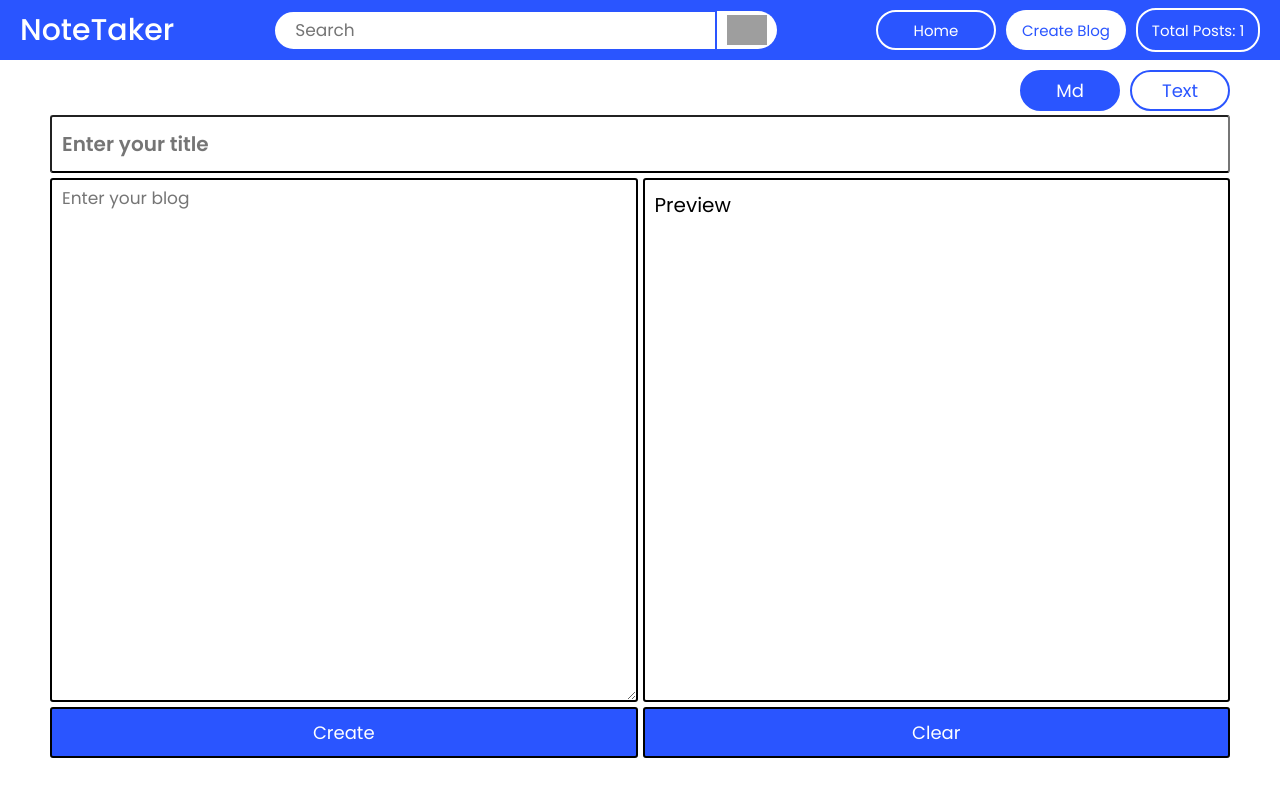
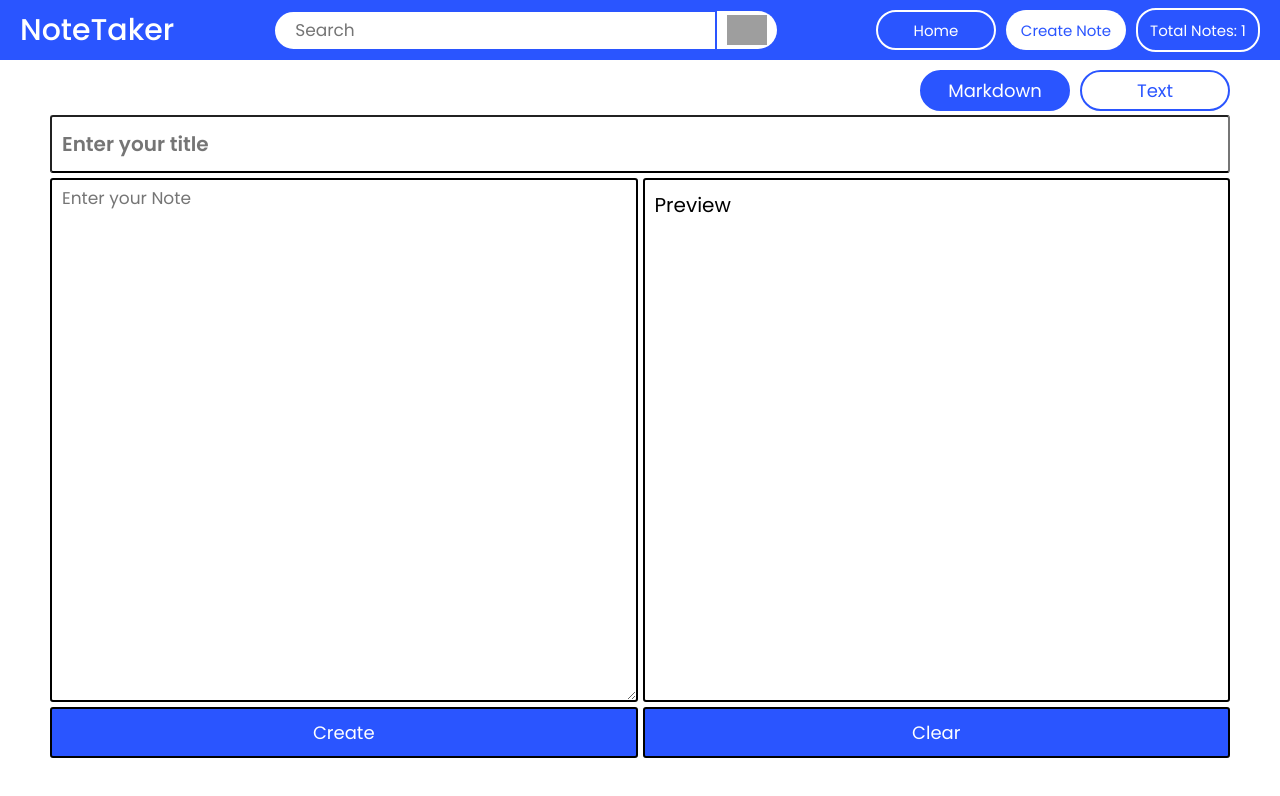
Before and after one commit to chaanakyaaM/NoteTaker, a React (Create React App) app: page /add in a window 1280 px wide. Shown: the top 796 px of the page. Built offline with nearby package versions, Linux system fonts and the light colour scheme; grey boxes are pictures that could not be loaded.

Commit message:
changed the words from blog to note

```diff
--- a/src/App.css
+++ b/src/App.css
@@ -336,7 +336,7 @@ a {
   top: 70px;
 }
 .selector > .choice{
-  width: 100px;
+  width: 150px;
   padding: 5px 10px;
   border-radius: 50px;
   background-color: white;
--- a/src/components/Navbar.js
+++ b/src/components/Navbar.js
@@ -14,8 +14,8 @@ export default function Navbar({ logo, add, setadd, len }) {
     }
     else if (searchval.length===0){
       navigate('/');
-    }
-}
+  }
+ }
 
   return (
     <div className="navbar">
@@ -36,13 +36,13 @@ export default function Navbar({ logo, add, setadd, len }) {
         </NavLink>
         <NavLink to="/add">
           <button className="buttons" onClick={clickHandler}>
-            Create Blog
+            Create Note
           </button>
         </NavLink>
         {/* <NavLink to="/about">
-          <button className="buttons">About</button>
+         <button className="buttons">About</button>
         </NavLink> */}
-        <div className="len">Total Posts: {len}</div>
+        <div className="len">Total Notes: {len}</div>
       </div>
     </div>
   );
--- a/src/pages/Addblog.js
+++ b/src/pages/Addblog.js
@@ -12,7 +12,7 @@ export default function Addblog({ update, posts, add, setadd }) {
 
   function submit() {
     if ((value === "") | (textvalue === "")) {
-      toast.error("You have to fill both title and blog fields");
+      toast.error("You have to fill both fields");
       return;
     }
     const now = new Date();
@@ -31,7 +31,7 @@ export default function Addblog({ update, posts, add, setadd }) {
     setvalue("");
     setTextvalue("");
     setadd(!add);
-    toast.success('Blog successfully created.')
+    toast.success('Note successfully created.')
   }
   function clear(){
     setTextvalue('')
@@ -39,14 +39,14 @@ export default function Addblog({ update, posts, add, setadd }) {
   }
 
   function choicehandler(selectedChoice){
-    setchoice(selectedChoice === 'Md');
+    setchoice(selectedChoice === 'Markdown');
   }
 
   return (
     <>
     <div className="addblog">
       <div className="selector">
-        <button className ={ `choice choice1 ${choice ? 'activeclass' : ''}`} onClick={(e)=>choicehandler(e.target.textContent)}>Md</button>
+        <button className ={ `choice choice1 ${choice ? 'activeclass' : ''}`} onClick={(e)=>choicehandler(e.target.textContent)}>Markdown</button>
         <button className={ `choice choice2 ${choice ?  '' : 'activeclass' }`} onClick={(e)=>choicehandler(e.target.textContent)}>Text</button>
       </div>
       <input
@@ -62,7 +62,7 @@ export default function Addblog({ update, posts, add, setadd }) {
         className="textfield"
         onChange={(e) => setTextvalue(e.target.value)}
         value={textvalue}
-        placeholder="Enter your blog"
+        placeholder="Enter your Note"
       />
       <div className="preview">
         {!textvalue && <p className="heading">Preview</p>}
```
